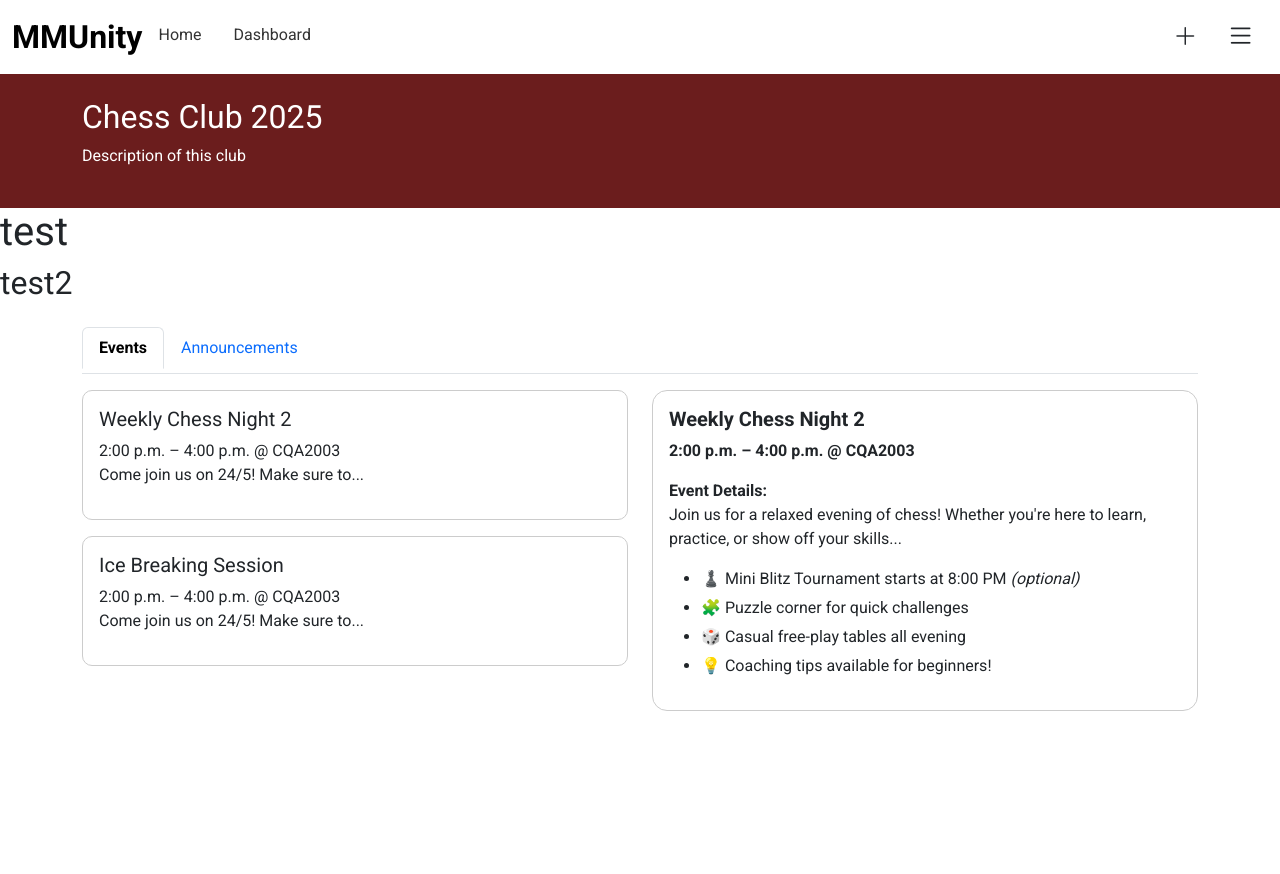
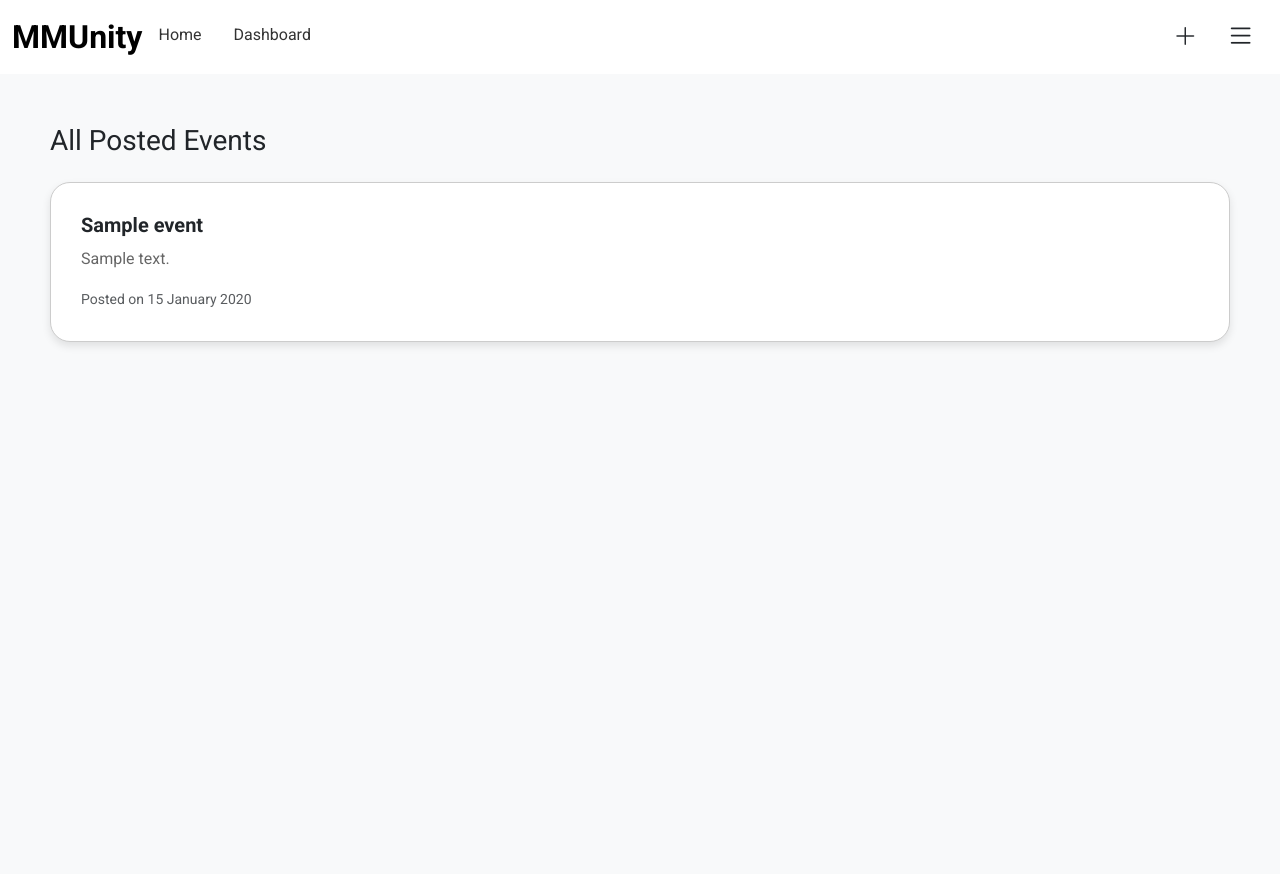
Before and after one commit to ayra25/GitExercise-GroupName, a Flask app: template templates/event.html in a window 1280 px wide. Before the commit the page ends 711 px from the top, so only its background shows below. Run offline with Flask 3, Linux system fonts and the light colour scheme; the template is opened without the code that fills it: values that come from a table or form of the project are taken from there, others are empty; tables that the repository leaves empty hold one stand-in row (values such as "Sample post").

Commit message:
added post-event page event table extension.py and edited app.py

```diff
--- a/app.py
+++ b/app.py
@@ -1,41 +1,27 @@
 # app.py
 
 from flask import Flask
-from flask_sqlalchemy import SQLAlchemy
-from flask_migrate import Migrate
-
-# Set DB name
-DB_NAME = 'mmunity.db'
-
-# Initialize extensions
-db = SQLAlchemy()
-migrate = Migrate()
+from extensions import db, migrate  # <<< import here
 
 def create_app():
     app = Flask(__name__)
 
-    # Manually setting config
     app.config['SECRET_KEY'] = 'hjshjhdjah kjshkjdhjs'
-    app.config['SQLALCHEMY_DATABASE_URI'] = f'sqlite:///{DB_NAME}'
+    app.config['SQLALCHEMY_DATABASE_URI'] = 'sqlite:///mmunity.db'
     app.config['SQLALCHEMY_TRACK_MODIFICATIONS'] = False
 
-    # Initialize extensions with app
     db.init_app(app)
     migrate.init_app(app, db)
 
-    # Import models
     from models import user, event
-
-    # Import and register blueprints
     from routes.user_routes import user_bp
     from routes.event_routes import event_bp
 
-    app.register_blueprint(user_bp, url_prefix='/user')
-    app.register_blueprint(event_bp, url_prefix='/event')
+    app.register_blueprint(user_bp)
+    app.register_blueprint(event_bp)
 
     return app
 
-# Only run the server if directly executing app.py
 if __name__ == '__main__':
     app = create_app()
     app.run(debug=True)
--- /dev/null
+++ b/extensions.py
@@ -0,0 +1,6 @@
+# extensions.py
+from flask_sqlalchemy import SQLAlchemy
+from flask_migrate import Migrate
+
+db = SQLAlchemy()
+migrate = Migrate()
--- a/routes/event_routes.py
+++ b/routes/event_routes.py
@@ -1,42 +1,38 @@
-from flask import Blueprint, render_template
+# routes/event_routes.py
+
+from flask import Blueprint, render_template, request, redirect, url_for, flash
+from models.event import Event
+from app import db
 
 event_bp = Blueprint('event', __name__)
 
-#dummy data
-events = [
-    {
-        'title': 'Weekly Chess Night 2',
-        'time': '2:00 p.m. – 4:00 p.m.',
-        'location': 'CQA2003',
-        'description': 'Come join us on 24/5! Make sure to...',
-        'details': 'Join us for a relaxed evening of chess! Whether you\'re here to learn, practice, or show off your skills...'
-    },
-    {
-        'title': 'Ice Breaking Session',
-        'time': '2:00 p.m. – 4:00 p.m.',
-        'location': 'CQA2003',
-        'description': 'Come join us on 24/5! Make sure to...',
-        'details': 'An ice-breaking session for new members! Fun games, quick matches, and lots of laughs.'
-    }
-]
+# Route to show the event posting form
+@event_bp.route('/event')
+def event():
+    all_events = Event.query.order_by(Event.date_posted.desc()).all()
+    return render_template('event.html', events=all_events)
 
-announcements = [
-    {
-        'title': 'Weekly Chess Night Poll',
-        'description': 'Help us make Chess Night even better! 🌟 Cast your vote and let us know...',
-        'details': 'Help us make Chess Night even better! 🌟 Cast your vote and let us know your preferences...'
-    },
-    {
-        'title': 'MMU Chess Championship',
-        'description': '2:00 p.m. – 4:00 p.m. @ CQA2003<br>Come join us on 24/5! Make sure to...',
-        'details': 'The MMU Chess Championship is back! 🏆 Sign up now and stand a chance to win prizes!'
-    }
-]
+@event_bp.route('/post', methods=['GET', 'POST'])
+def post_event():
+    if request.method == 'POST':
+        # Grab data from form
+        title = request.form.get('eventTitle')
+        description = request.form.get('eventDescription')
 
-@event_bp.route('/event')
-def event_page():
-    return render_template('event.html', events=events, announcements=announcements)
+        # Validate form input
+        if not title or not description:
+            flash('Please fill out all fields.', 'danger')
+            return redirect(url_for('event.post_event'))
 
-@event_bp.route('/post-event')
-def post_page():
-    return render_template('post_event.html')
+        # Create new event instance
+        new_event = Event(title=title, description=description)
+
+        # Add to DB
+        db.session.add(new_event)
+        db.session.commit()
+
+        flash('Event posted successfully!', 'success')
+        return redirect(url_for('event.post_event'))
+
+    # If GET request, just show the form
+    return render_template('post-event.html')
--- a/templates/event.html
+++ b/templates/event.html
@@ -1,95 +1,41 @@
 {% extends "base.html" %}
 
-{% block title %}Events{% endblock %}
+{% block title %}All Events{% endblock %}
 
 {% block content %}
-<header class="club-header text-white p-4">
-  <div class="container">
-    <h2>Chess Club 2025</h2>
-    <p>Description of this club</p>
-  </div>
-</header>
-<h1>test</h1>
-<h2>test2</h2>
-<main class="container mt-4">
+<style>
+  .event-list-page {
+    background-color: #f8f9fa;
+    padding: 50px;
+    min-height: 100vh;
+  }
+  .event-card {
+    background-color: #fff;
+    padding: 30px;
+    border-radius: 20px;
+    box-shadow: 0 4px 8px rgba(0,0,0,0.1);
+    margin-bottom: 20px;
+  }
+  .event-card h5 {
+    margin-bottom: 10px;
+    font-weight: 600;
+  }
+  .event-card p {
+    color: #666;
+  }
+</style>
 
-  <ul class="nav nav-tabs" id="clubTabs" role="tablist">
-    <li class="nav-item" role="presentation">
-      <button class="nav-link active" id="events-tab" data-bs-toggle="tab" data-bs-target="#events" type="button" role="tab">Events</button>
-    </li>
-    <li class="nav-item" role="presentation">
-      <button class="nav-link" id="announcements-tab" data-bs-toggle="tab" data-bs-target="#announcements" type="button" role="tab">Announcements</button>
-    </li>
-  </ul>
+<div class="event-list-page">
+  <h3 class="mb-4">All Posted Events</h3>
 
-  <div class="tab-content mt-3" id="clubTabsContent">
-
-    <div class="tab-pane fade show active" id="events" role="tabpanel">
-      <div class="row">
-        <div class="col-md-6">
-
-          <div class="event-card p-3 mb-3">
-            <h5>Weekly Chess Night 2</h5>
-            <p>2:00 p.m. – 4:00 p.m. @ CQA2003<br>Come join us on 24/5! Make sure to...</p>
-          </div>
-          <div class="event-card p-3 mb-3">
-            <h5>Ice Breaking Session</h5>
-            <p>2:00 p.m. – 4:00 p.m. @ CQA2003<br>Come join us on 24/5! Make sure to...</p>
-          </div>
-        </div>
-        <div class="col-md-6">
-
-          <div class="detail-panel p-3">
-            <h5><strong>Weekly Chess Night 2</strong></h5>
-            <p><strong>2:00 p.m. – 4:00 p.m. @ CQA2003</strong></p>
-            <p><strong>Event Details:</strong><br>
-              Join us for a relaxed evening of chess! Whether you're here to learn, practice, or show off your skills...
-            </p>
-            <ul>
-              <li>♟️ Mini Blitz Tournament starts at 8:00 PM <em>(optional)</em></li>
-              <li>🧩 Puzzle corner for quick challenges</li>
-              <li>🎲 Casual free-play tables all evening</li>
-              <li>💡 Coaching tips available for beginners!</li>
-            </ul>
-          </div>
-        </div>
-      </div>
+  {% for event in events %}
+    <div class="event-card">
+      <h5>{{ event.title }}</h5>
+      <p>{{ event.description }}</p>
+      <small class="text-muted">Posted on {{ event.date_posted.strftime('%d %B %Y') }}</small>
     </div>
-
-    <div class="tab-pane fade" id="announcements" role="tabpanel">
-      <div class="row">
-        <div class="col-md-6">
-          <div class="event-card p-3 mb-3">
-            <h5>Weekly Chess Night Poll</h5>
-            <p>Help us make Chess Night even better! 🌟 Cast your vote and let us know...</p>
-          </div>
-          <div class="event-card p-3 mb-3">
-            <h5>MMU Chess Championship</h5>
-            <p>2:00 p.m. – 4:00 p.m. @ CQA2003<br>Come join us on 24/5! Make sure to...</p>
-          </div>
-        </div>
-        <div class="col-md-6">
-          <div class="detail-panel p-3">
-            <h5><strong>Weekly Chess Night Poll</strong></h5>
-            <p>Help us make Chess Night even better! 🌟<br>Cast your vote and let us know your preferences...</p>
-            <form>
-              <div class="form-check">
-                <input class="form-check-input" type="radio" name="format" id="rapid">
-                <label class="form-check-label" for="rapid">Rapid</label>
-              </div>
-              <div class="form-check">
-                <input class="form-check-input" type="radio" name="format" id="blitz">
-                <label class="form-check-label" for="blitz">Blitz</label>
-              </div>
-              <div class="form-check">
-                <input class="form-check-input" type="radio" name="format" id="bullet">
-                <label class="form-check-label" for="bullet">Bullet</label>
-              </div>
-            </form>
-          </div>
-        </div>
-      </div>
-    </div>
-  </div>
-</main>
+  {% else %}
+    <p>No events posted yet.</p>
+  {% endfor %}
+</div>
 {% endblock %}
```
Also changed, not shown: models/event.py (+8 -0 lines), templates/post_event.html (+19 -7 lines).
